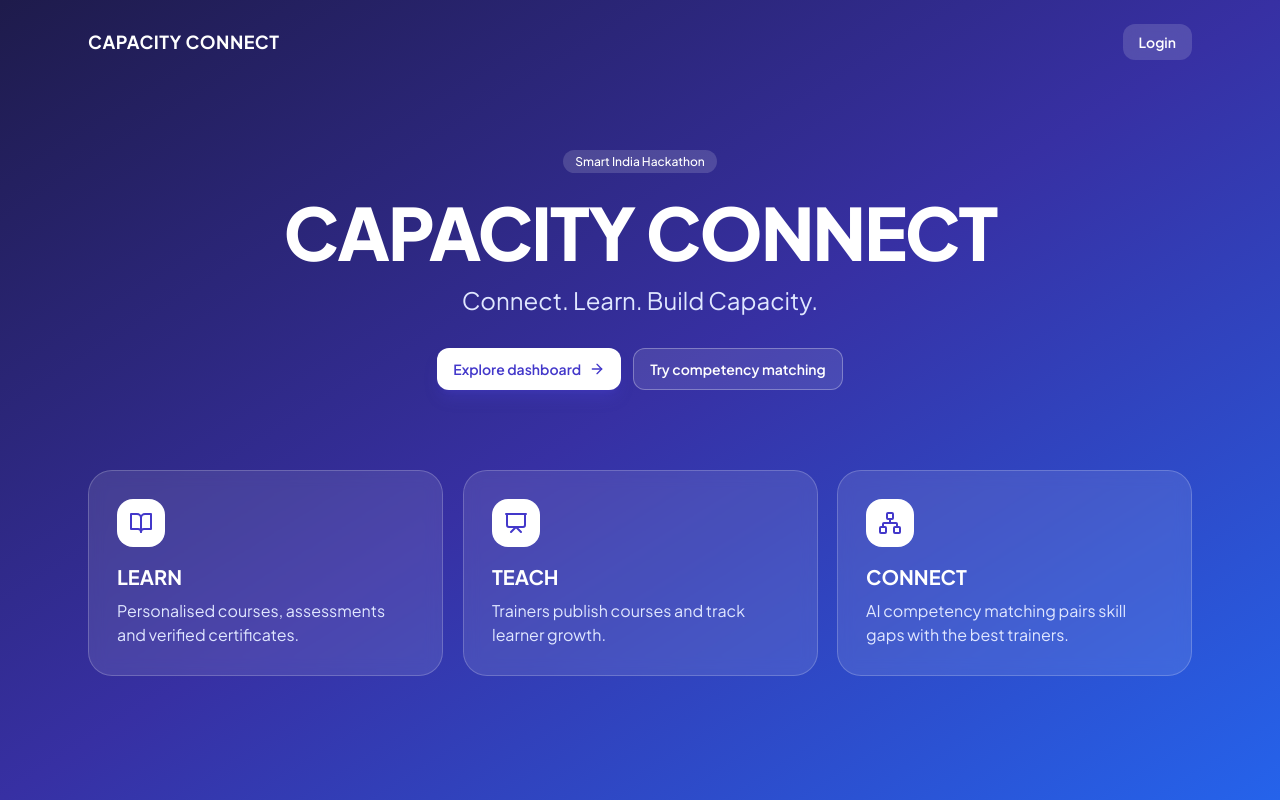
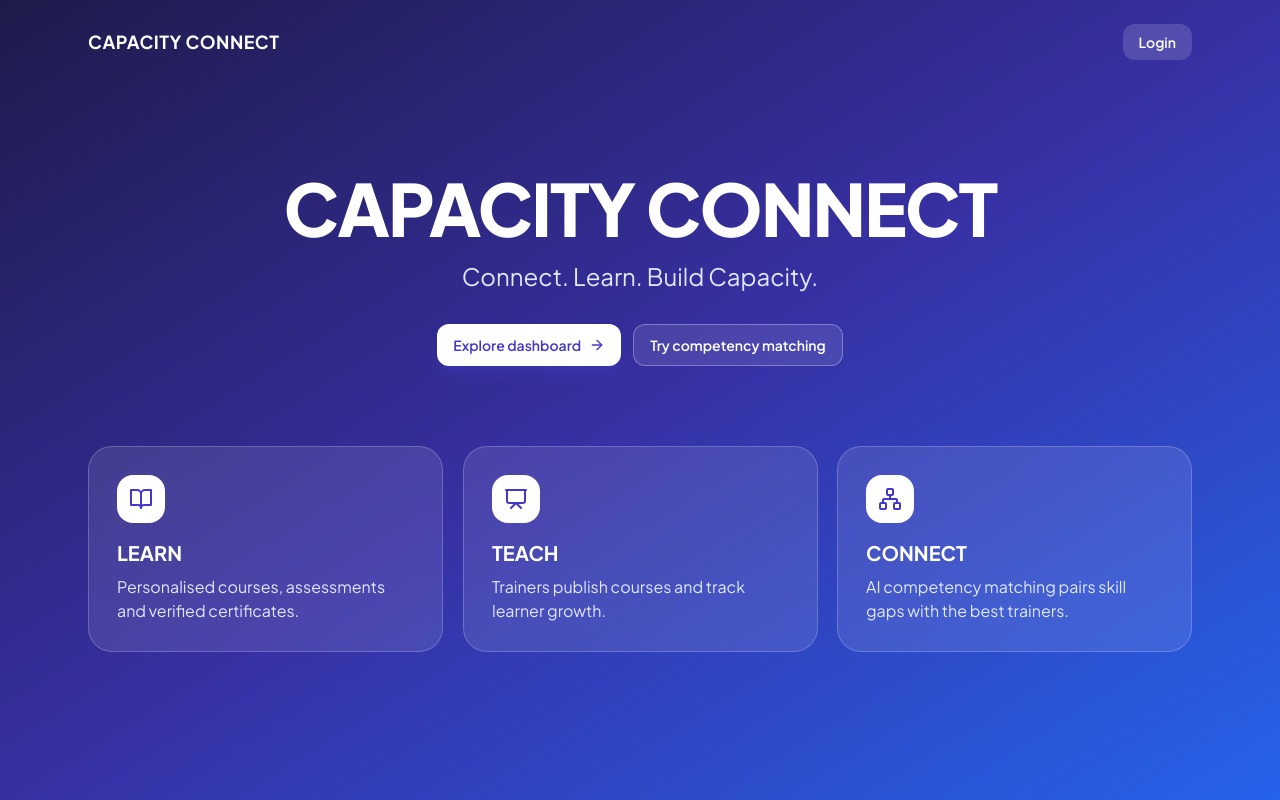
Before and after one commit to aryanraj748845-lang/capacity-connect, a Next.js app: page / in a window 1280 px wide. Built offline with nearby package versions, Linux system fonts and the light colour scheme.

Commit message:
Update page.tsx
Removed a header tag

```diff
--- a/app/page.tsx
+++ b/app/page.tsx
@@ -4,7 +4,6 @@ export default function Landing() {
   return (<div className="min-h-screen bg-gradient-to-br from-indigo-950 via-indigo-800 to-blue-600 text-white">
     <nav className="mx-auto flex max-w-6xl items-center justify-between p-6"><b className="text-lg tracking-wide">CAPACITY CONNECT</b><Link href="/login" className="rounded-xl bg-white/15 px-4 py-2 text-sm font-semibold backdrop-blur hover:bg-white/25">Login</Link></nav>
     <section className="mx-auto max-w-6xl px-6 pb-24 pt-16 text-center">
-      <span className="chip bg-white/15">Smart India Hackathon</span>
       <h1 className="pop mt-6 text-5xl font-extrabold tracking-tight md:text-7xl">CAPACITY CONNECT</h1>
       <p className="pop mt-4 text-xl text-indigo-100 md:text-2xl">Connect. Learn. Build Capacity.</p>
       <div className="mt-8 flex justify-center gap-3"><Link href="/dashboard" className="btn bg-white !text-indigo-700 hover:!bg-indigo-50">Explore dashboard <ArrowRight size={16} /></Link><Link href="/matching" className="btn2 !border-white/30 !bg-white/10 !text-white hover:!bg-white/20">Try competency matching</Link></div>
```
